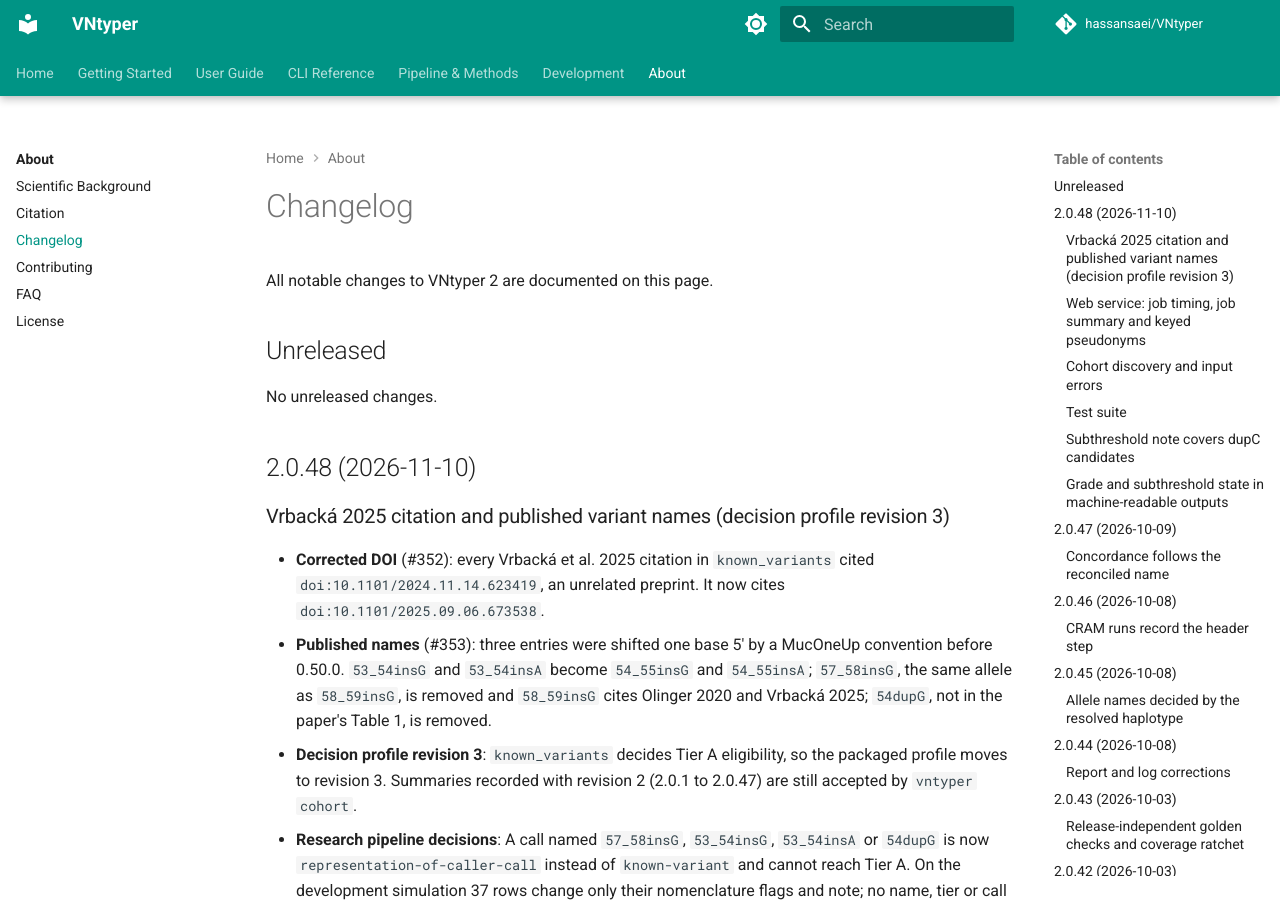
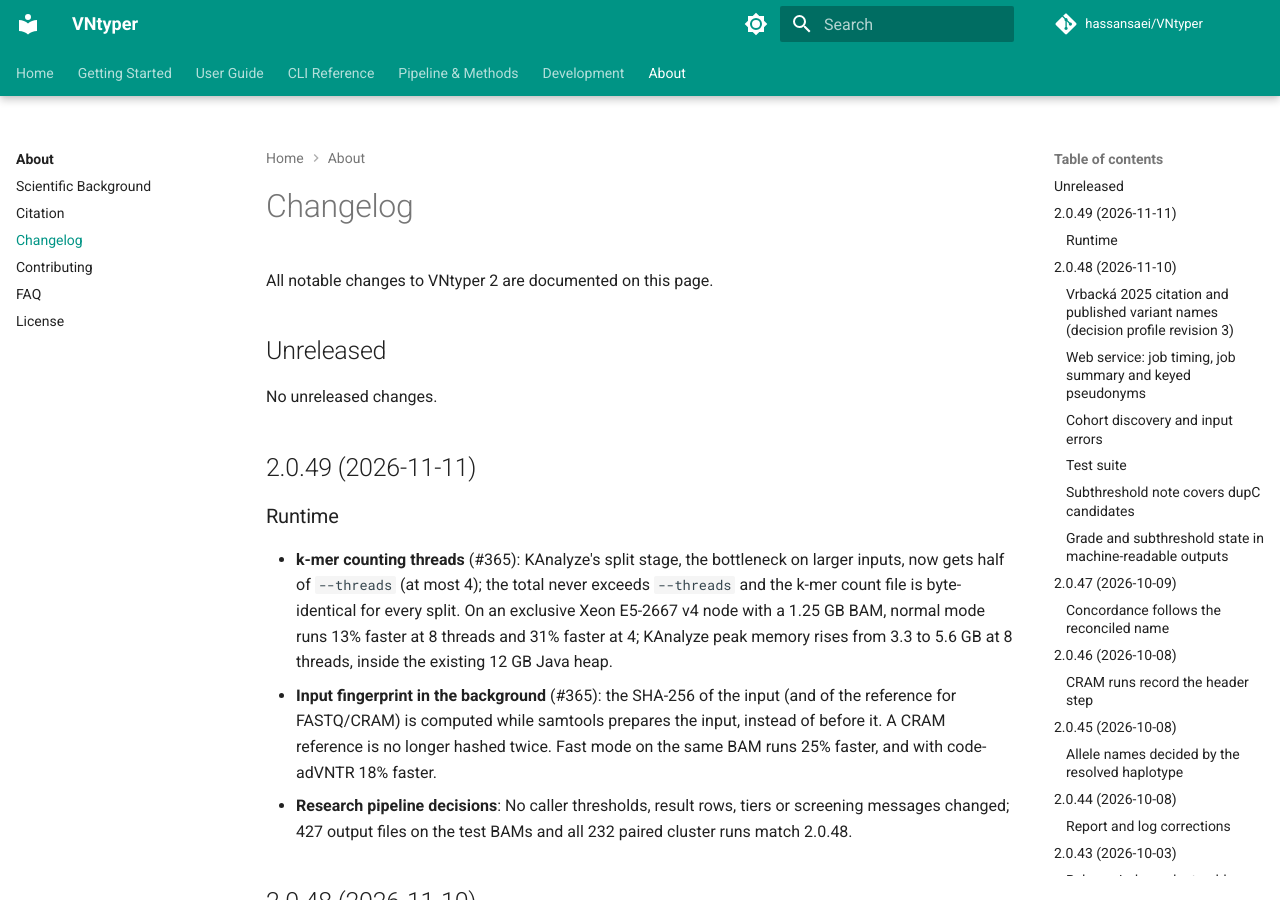
Before and after one commit to hassansaei/VNtyper, an MkDocs documentation site: the page built from docs/about/changelog.md, in a window 1280 px wide and 900 px high. Built offline with MkDocs 1.6.1 and Material for MkDocs 9.7.7, drawn with Linux system fonts in a browser that asks for light colours; comment, search, counter and statistics services are not loaded.

Commit message:
chore(release): prepare version 2.0.49
Co-Authored-By: Claude Opus 5.5 <noreply@anthropic.com>

```diff
--- a/docs/about/changelog.md
+++ b/docs/about/changelog.md
@@ -5,6 +5,14 @@ All notable changes to VNtyper 2 are documented on this page.
 ## Unreleased
 
 No unreleased changes.
+
+## 2.0.49 (2026-11-11)
+
+### Runtime
+
+- **k-mer counting threads** (#365): KAnalyze's split stage, the bottleneck on larger inputs, now gets half of `--threads` (at most 4); the total never exceeds `--threads` and the k-mer count file is byte-identical for every split. On an exclusive Xeon E5-2667 v4 node with a 1.25 GB BAM, normal mode runs 13% faster at 8 threads and 31% faster at 4; KAnalyze peak memory rises from 3.3 to 5.6 GB at 8 threads, inside the existing 12 GB Java heap.
+- **Input fingerprint in the background** (#365): the SHA-256 of the input (and of the reference for FASTQ/CRAM) is computed while samtools prepares the input, instead of before it. A CRAM reference is no longer hashed twice. Fast mode on the same BAM runs 25% faster, and with code-adVNTR 18% faster.
+- **Research pipeline decisions**: No caller thresholds, result rows, tiers or screening messages changed; 427 output files on the test BAMs and all 232 paired cluster runs match 2.0.48.
 
 ## 2.0.48 (2026-11-10)
 
--- a/vntyper/version.py
+++ b/vntyper/version.py
@@ -1 +1 @@
-__version__ = "2.0.48"
+__version__ = "2.0.49"
```
Also changed, not shown: 1 other file.
